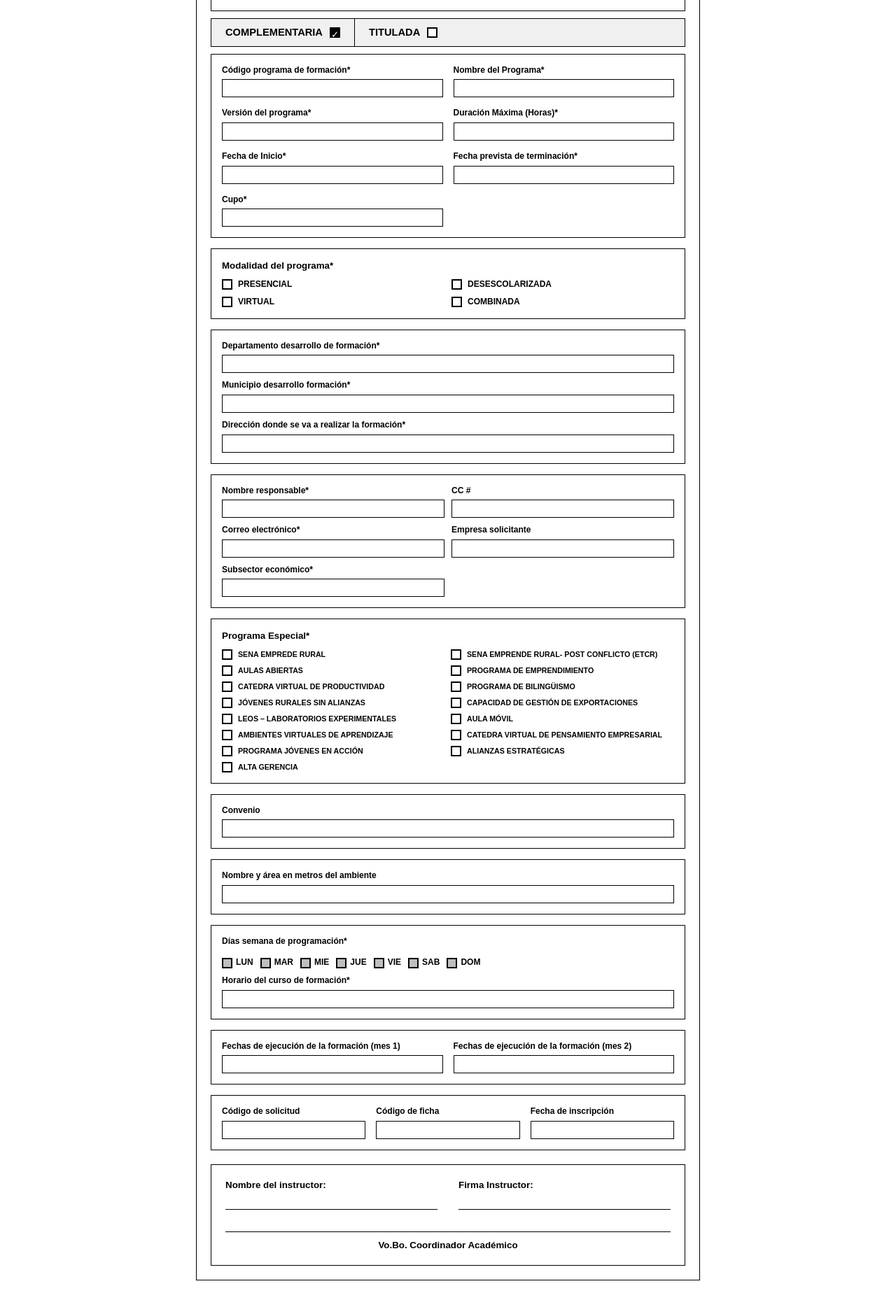
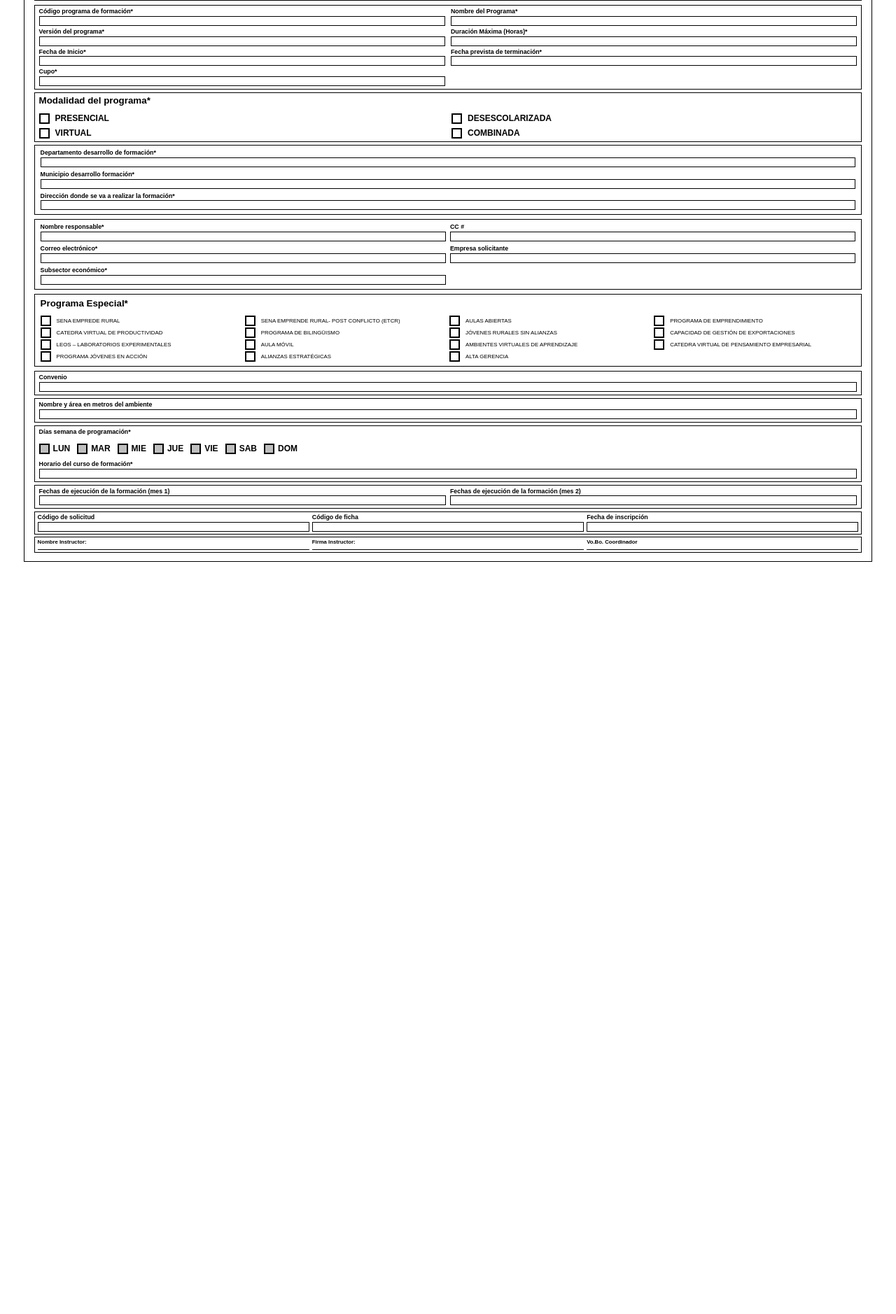
Before and after one commit to jaiber430/Gestion-Tics, a Django app: template consultas/templates/fichacaracterizacion/fichacaracterizacion.html in a window 1280 px wide. Shown: the part 167-2045 px from the top of the page at 70% size. After the commit the page ends 970 px from the top, so only its background shows below. Run offline with Django 3.2, Linux system fonts and the light colour scheme; the template is opened without the code that fills it, so the values that code supplies are empty.

Commit message:
PDF DE FICHA

```diff
--- a/Cursos/static/css/ficha-caracterizacion.css
+++ b/Cursos/static/css/ficha-caracterizacion.css
@@ -9,31 +9,30 @@ body {
     font-family: Arial, sans-serif;
     background-color: #ffffff;
     color: #000000;
-    font-size: 10pt;
-    line-height: 1.3;
-    width: 8.5in;
-    margin: 0 auto;
-    padding: 0.5in;
-}
+    font-size: 8pt;
+    line-height: 1.1;
+    margin: 0;
+    padding: 0.30in 0.35in 0.30in 0.35in; /* margen interior homogéneo */
+    }
 
 /* Container principal */
 .ficha-container {
     width: 100%;
     background: white;
-    padding: 20px;
+    padding: 12px 14px;
     margin: 0;
     border: 1px solid #000;
-}
+    }
 
 /* Header principal */
 .header {
     display: flex;
     align-items: center;
     border: 1px solid #000;
-    margin-bottom: 10px;
-    padding: 10px;
-    min-height: 100px;
-}
+    margin-bottom: 4px;
+    padding: 4px 6px;
+    min-height: 70px;
+    }
 
 .header-logo {
     flex: 0 0 120px;
@@ -54,21 +53,24 @@ body {
 }
 
 .header-title h1 {
-    font-size: 14pt;
+    font-size: 10pt;
     font-weight: bold;
-    margin-bottom: 5px;
+    margin-bottom: 0;
 }
 
 .header-title h2 {
-    font-size: 12pt;
+    font-size: 8pt;
     font-weight: bold;
 }
 
 .header-radicado {
-    flex: 0 0 200px;
-    padding: 0 10px;
-    font-size: 8pt;
+    flex: 0 0 170px;
+    padding: 0 4px;
+    font-size: 6.5pt;
+    .header-title h1 { font-size: 9pt; font-weight: bold; margin-bottom: 0; }
+    .header-title h2 { font-size: 7pt; font-weight: bold; }
 }
+    .header-radicado { flex: 0 0 165px; padding: 0 2px; font-size: 6pt; line-height: 1.05; }
 
 .header-radicado p {
     margin: 5px 0;
@@ -79,14 +81,14 @@ body {
 .tipo-formacion {
     display: flex;
     border: 1px solid #000;
-    margin-bottom: 10px;
+    margin-bottom: 6px;
     background-color: #f0f0f0;
 }
 
 .formacion-item {
     display: flex;
     align-items: center;
-    padding: 10px 20px;
+    padding: 4px 8px;
     border-right: 1px solid #000;
 }
 
@@ -111,11 +113,12 @@ body {
 .programa-info {
     display: grid;
     grid-template-columns: 1fr 1fr;
-    gap: 15px;
-    margin-bottom: 15px;
+    gap: 6px 10px;
+    margin-bottom: 6px;
     border: 1px solid #000;
-    padding: 15px;
+    padding: 6px 8px;
 }
+    .programa-info { display: grid; grid-template-columns: 1fr 1fr; gap: 4px 8px; margin-bottom: 4px; border: 1px solid #000; padding: 4px 6px; }
 
 .campo {
     display: flex;
@@ -128,21 +131,24 @@ body {
     margin-bottom: 5px;
     color: #000;
 }
+    .campo label { font-size: 6.6pt; font-weight: bold; margin-bottom: 2px; color: #000; line-height:1; }
 
 .input-campo {
     border: 1px solid #000;
-    padding: 5px;
-    font-size: 9pt;
+    padding: 2px 3px;
+    font-size: 7pt;
     background-color: white;
-    min-height: 25px;
+    min-height: 16px;
 }
+    .input-campo { border: 1px solid #000; padding: 1px 2px; font-size: 6.4pt; background-color: white; min-height: 14px; }
 
 /* Modalidad del programa */
 .modalidad-programa {
     border: 1px solid #000;
-    padding: 15px;
-    margin-bottom: 15px;
+    padding: 6px 8px;
+    margin-bottom: 6px;
 }
+    .modalidad-programa { border: 1px solid #000; padding: 4px 6px; margin-bottom: 4px; }
 
 .modalidad-programa > label {
     font-size: 10pt;
@@ -150,11 +156,12 @@ body {
     display: block;
     margin-bottom: 10px;
 }
+    .programa-especial > label { font-size: 7pt; font-weight: bold; display: block; margin-bottom: 4px; }
 
 .modalidades {
     display: grid;
     grid-template-columns: repeat(2, 1fr);
-    gap: 10px;
+    gap: 6px 10px;
 }
 
 .modalidad-item {
@@ -179,27 +186,27 @@ body {
 .ubicacion {
     display: grid;
     grid-template-columns: 1fr;
-    gap: 10px;
+    gap: 6px;
     border: 1px solid #000;
-    padding: 15px;
-    margin-bottom: 15px;
+    padding: 6px 8px;
+    margin-bottom: 6px;
 }
 
 /* Responsable */
 .responsable {
     display: grid;
     grid-template-columns: 1fr 1fr;
-    gap: 10px;
+    gap: 6px;
     border: 1px solid #000;
-    padding: 15px;
-    margin-bottom: 15px;
+    padding: 6px 8px;
+    margin-bottom: 6px;
 }
 
 /* Programa especial */
 .programa-especial {
     border: 1px solid #000;
-    padding: 15px;
-    margin-bottom: 15px;
+    padding: 6px 8px;
+    margin-bottom: 6px;
 }
 
 .programa-especial > label {
@@ -211,9 +218,10 @@ body {
 
 .programas-lista {
     display: grid;
-    grid-template-columns: 1fr 1fr;
-    gap: 8px;
+    grid-template-columns: repeat(4, 1fr);
+    gap: 3px 5px;
 }
+    .programas-lista { display: grid; grid-template-columns: repeat(4, 1fr); gap: 2px 4px; }
 
 .programa-item {
     display: flex;
@@ -230,31 +238,35 @@ body {
 }
 
 .programa-item span {
-    font-size: 8pt;
-    font-weight: bold;
-    line-height: 1.2;
+    font-size: 6.3pt;
+    font-weight: normal;
+    line-height: 1.05;
 }
+    .programa-item span { font-size: 5.9pt; font-weight: normal; line-height: 1.0; }
 
 /* Convenio */
 .convenio {
     border: 1px solid #000;
-    padding: 15px;
-    margin-bottom: 15px;
+    padding: 6px 8px;
+    margin-bottom: 6px;
 }
+    .convenio { border: 1px solid #000; padding: 4px 6px; margin-bottom: 4px; }
 
 /* Ambiente */
 .ambiente {
     border: 1px solid #000;
-    padding: 15px;
-    margin-bottom: 15px;
+    padding: 6px 8px;
+    margin-bottom: 6px;
 }
+    .ambiente { border: 1px solid #000; padding: 4px 6px; margin-bottom: 4px; }
 
 /* Horarios */
 .horarios {
     border: 1px solid #000;
-    padding: 15px;
-    margin-bottom: 15px;
+    padding: 6px 8px;
+    margin-bottom: 6px;
 }
+    .horarios { border: 1px solid #000; padding: 4px 6px; margin-bottom: 4px; }
 
 .dias-semana {
     display: flex;
@@ -285,35 +297,50 @@ body {
 .fechas-ejecucion {
     display: grid;
     grid-template-columns: 1fr 1fr;
-    gap: 15px;
+    gap: 6px 8px;
     border: 1px solid #000;
-    padding: 15px;
-    margin-bottom: 15px;
+    padding: 6px 8px;
+    margin-bottom: 6px;
 }
+    .fechas-ejecucion { display: grid; grid-template-columns: 1fr 1fr; gap: 4px 6px; border: 1px solid #000; padding: 4px 6px; margin-bottom: 4px; }
 
 /* Códigos */
 .codigos {
     display: grid;
-    grid-template-columns: 1fr 1fr 1fr;
-    gap: 15px;
+    grid-template-columns: repeat(3, 1fr);
+    gap: 4px 6px;
     border: 1px solid #000;
-    padding: 15px;
-    margin-bottom: 15px;
+    padding: 4px 5px;
+    margin-bottom: 4px;
 }
+    .codigos { display: grid; grid-template-columns: repeat(3, 1fr); gap: 3px 4px; border: 1px solid #000; padding: 3px 4px; margin-bottom: 3px; }
 
 /* Firmas */
 .firmas {
     border: 1px solid #000;
-    padding: 20px;
-    margin-top: 20px;
+    padding: 4px 6px;
+    margin-top: 4px;
 }
+    .firmas { border: 1px solid #000; padding: 3px 4px; margin-top: 3px; }
 
-.firma-section {
+/* Nueva disposición compacta de firmas */
+.firmas-compacto {
     display: grid;
-    grid-template-columns: 1fr 1fr;
-    gap: 30px;
-    margin-bottom: 30px;
+    grid-template-columns: repeat(3, 1fr);
+    gap: 4px 6px;
+    align-items: end;
 }
+    .firmas-compacto { display: grid; grid-template-columns: repeat(3, 1fr); gap: 3px 4px; align-items: end; }
+.firma-bloque {
+    display: flex;
+    flex-direction: column;
+    gap: 2px;
+}
+.etiqueta-firma {
+    font-size: 6.2pt;
+    font-weight: bold;
+}
+    .etiqueta-firma { font-size: 5.8pt; font-weight: bold; }
 
 .campo-firma {
     display: flex;
@@ -327,10 +354,11 @@ body {
 }
 
 .linea-firma {
-    height: 2px;
+    height: 1px;
     border-bottom: 1px solid #000;
-    margin-top: 20px;
+    margin-top: 4px;
 }
+    .linea-firma { height: 1px; border-bottom: 1px solid #000; margin-top: 3px; }
 
 .visto-bueno {
     text-align: center;
@@ -371,48 +399,26 @@ body {
 }
 
 /* Impresión */
+@page {
+    size: 8.5in 13in; /* Oficio vertical */
+    margin: 0.45in 0.6in 0.45in 0.5in; /* mayor margen derecho */
+}
+    @page { size: 8.5in 13in; margin: 0.28in 0.55in 0.32in 0.48in; }
+
 @media print {
     body {
         background: white;
-        width: 8.5in;
-        margin: 0;
-        padding: 0.5in;
-        font-size: 9pt;
+        padding: 0.25in 0.30in 0.25in 0.30in;
+        font-size: 7.8pt;
+        line-height: 1.05;
     }
-
-    .ficha-container {
-        width: 100%;
-        margin: 0;
-        box-shadow: none;
-        border: 1px solid #000;
-        padding: 15px;
+    .ficha-container { padding: 6px 8px; }
+    a[href] { display: none !important; }
+    .header, .tipo-formacion, .programa-info, .modalidad-programa, .ubicacion, .responsable, .programa-especial, .convenio, .ambiente, .horarios, .fechas-ejecucion, .codigos, .firmas { page-break-inside: avoid; }
+}
+    @media print {
+        body { background: white; padding: 0.15in 0.25in 0.18in 0.25in; font-size: 7.2pt; line-height: 1.02; }
+        .ficha-container { padding: 6px 8px 4px 8px; }
+        a[href] { display: none !important; }
+        .header, .tipo-formacion, .programa-info, .modalidad-programa, .ubicacion, .responsable, .programa-especial, .convenio, .ambiente, .horarios, .fechas-ejecucion, .codigos, .firmas { page-break-inside: avoid; }
     }
-
-    .dia-item .checkbox {
-        background-color: #bfbfbf !important;
-        print-color-adjust: exact;
-        -webkit-print-color-adjust: exact;
-    }
-
-    .header,
-    .tipo-formacion,
-    .programa-info,
-    .modalidad-programa,
-    .ubicacion,
-    .responsable,
-    .programa-especial,
-    .convenio,
-    .ambiente,
-    .horarios,
-    .fechas-ejecucion,
-    .codigos,
-    .firmas {
-        page-break-inside: avoid;
-        border: 1px solid #000;
-    }
-
-    .input-campo {
-        border: 1px solid #000;
-        background: white;
-    }
-}
--- a/Gestion/urls.py
+++ b/Gestion/urls.py
@@ -32,4 +32,5 @@ urlpatterns = [
     path('preinscripcion/<int:idsolicitud>/', views_solicitud.formulario_aspirantes, name="formularioaspirantes"),
     path('Consultas_instructor/', views_consultas.consultas_instructor, name="consultas_instructor"),
     path('ficha_caracterizacion/<int:solicitud_id>/', views_consultas.ficha_caracterizacion, name="ficha_caracterizacion"),
+    path('ficha_caracterizacion/<int:solicitud_id>/pdf/', views_consultas.ficha_caracterizacion_pdf, name="ficha_caracterizacion_pdf"),
 ]
--- a/consultas/templates/fichacaracterizacion/fichacaracterizacion.html
+++ b/consultas/templates/fichacaracterizacion/fichacaracterizacion.html
@@ -8,6 +8,11 @@
     <link rel="stylesheet" href="{% static 'css/ficha-caracterizacion.css' %}">
 </head>
 <body>
+    {% if not pdf_mode %}
+    <div style="text-align:right; margin-bottom:10px;">
+        <a href="{% url 'ficha_caracterizacion_pdf' solicitud.idsolicitud %}" style="background:#007bff;color:#fff;padding:8px 14px;text-decoration:none;border-radius:4px;font-size:12px;">Descargar PDF</a>
+    </div>
+    {% endif %}
     <div class="ficha-container">
         <!-- Encabezado -->
         <header class="header">
@@ -285,20 +290,18 @@
         </section>
 
         <!-- Firmas -->
-        <footer class="firmas">
-            <div class="firma-section">
-                <div class="campo-firma">
-                    <label>Nombre del instructor:</label>
-                    <div class="linea-firma"></div>
-                </div>
-                <div class="campo-firma">
-                    <label>Firma Instructor:</label>
-                    <div class="linea-firma"></div>
-                </div>
+        <footer class="firmas firmas-compacto">
+            <div class="firma-bloque">
+                <span class="etiqueta-firma">Nombre Instructor:</span>
+                <div class="linea-firma"></div>
             </div>
-            <div class="visto-bueno">
+            <div class="firma-bloque">
+                <span class="etiqueta-firma">Firma Instructor:</span>
                 <div class="linea-firma"></div>
-                <p>Vo.Bo. Coordinador Académico</p>
+            </div>
+            <div class="firma-bloque">
+                <span class="etiqueta-firma">Vo.Bo. Coordinador</span>
+                <div class="linea-firma"></div>
             </div>
         </footer>
     </div>
```
Also changed, not shown: consultas/views.py (+69 -0 lines).
